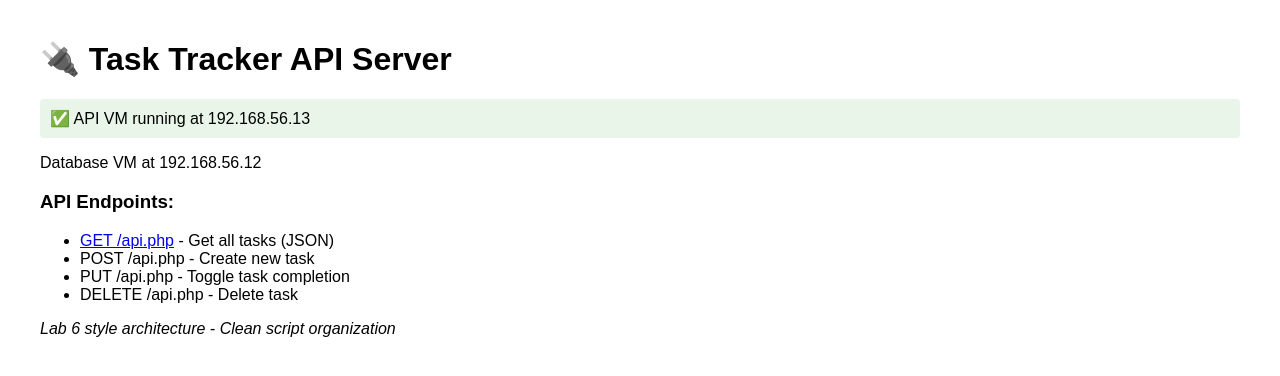
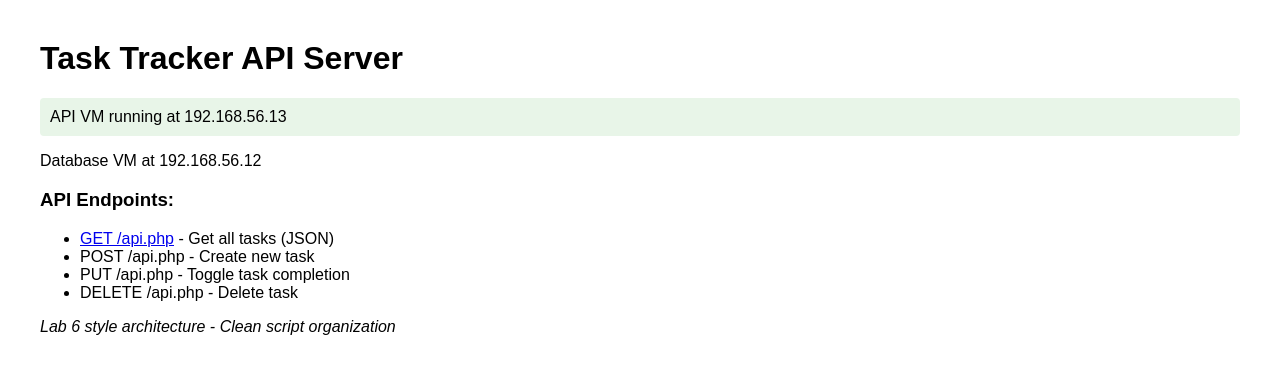
Before and after one commit to teleTamati/COSC349asgn1, a plain HTML site: page www/api-info.html in a window 1280 px wide. Drawn offline with Linux system fonts and the light colour scheme.

Commit message:
Removed some inconsistent styling from the api VM

```diff
--- a/www/api-info.html
+++ b/www/api-info.html
@@ -8,8 +8,8 @@
     </style>
 </head>
 <body>
-    <h1>🔌 Task Tracker API Server</h1>
-    <div class="status">✅ API VM running at 192.168.56.13</div>
+    <h1>Task Tracker API Server</h1>
+    <div class="status">API VM running at 192.168.56.13</div>
     <p>Database VM at 192.168.56.12</p>
     <h3>API Endpoints:</h3>
     <ul>
```
